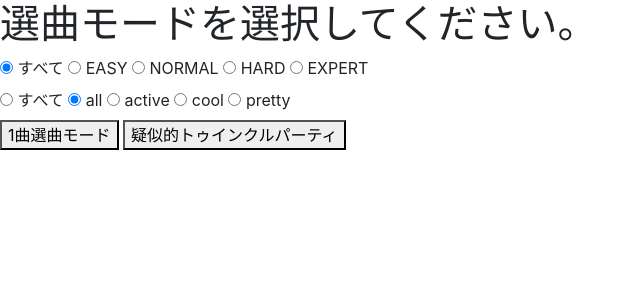
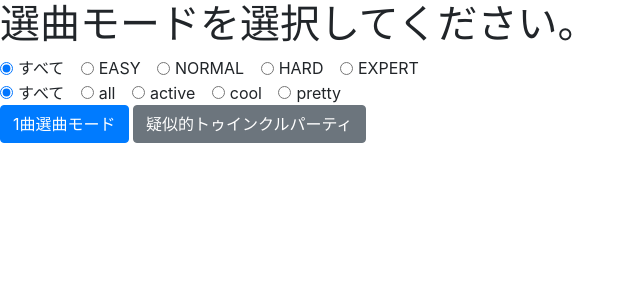
Before and after one commit to CyberTorte/Skmr, a Django app: page /selector/ in a window 1280 px wide. Shown: the part 56-356 px from the top of the page, without its empty margins (0-640 px from the left). Run offline with Django 3.2, Linux system fonts and the light colour scheme; some libraries are stand-ins or nearby versions.

Commit message:
フォーム部分BootStrap対応

```diff
--- a/selector/templates/selector/index.html
+++ b/selector/templates/selector/index.html
@@ -54,40 +54,59 @@
 
         <form action="{% url 'selector:select' %}" method="post">
             {% csrf_token %}
-            <input type="radio" id="difficulty1" name="difficulty" value="all" checked>
-            <label for="difficulty1">すべて</label>
+            <div class="form-check form-check-inline">
+                <input class="form-check-input" type="radio" id="difficulty1" name="difficulty" value="all" checked>
+                <label class="form-check-label" for="difficulty1">すべて</label>
+            </div>
 
-            <input type="radio" id="difficulty2" name="difficulty" value="EASY">
-            <label for="difficulty2">EASY</label>
+            <div class="form-check form-check-inline">
+                <input class="form-check-input" type="radio" id="difficulty2" name="difficulty" value="EASY">
+                <label class="form-check-label" for="difficulty2">EASY</label>
+            </div>
 
-            <input type="radio" id="difficulty3" name="difficulty" value="NORMAL">
-            <label for="difficulty3">NORMAL</label>
+            <div class="form-check form-check-inline">
+                <input class="form-check-input" type="radio" id="difficulty3" name="difficulty" value="NORMAL">
+                <label class="form-check-label" for="difficulty3">NORMAL</label>
+            </div>
 
-            <input type="radio" id="difficulty4" name="difficulty" value="HARD">
-            <label for="difficulty4">HARD</label>
+            <div class="form-check form-check-inline">
+                <input class="form-check-input" type="radio" id="difficulty4" name="difficulty" value="HARD">
+                <label class="form-check-label" for="difficulty4">HARD</label>
+            </div>
 
-            <input type="radio" id="difficulty5" name="difficulty" value="EXPERT">
-            <label for="difficulty5">EXPERT</label>
+            <div class="form-check form-check-inline">
+                <input class="form-check-input" type="radio" id="difficulty5" name="difficulty" value="EXPERT">
+                <label class="form-check-label" for="difficulty5">EXPERT</label>
+            </div>
 
             <br>
-            <input type="radio" id="attribute1" name="attribute" value="none" checked>
-            <label for="attribute1">すべて</label>
 
-            <input type="radio" id="attribute2" name="attribute" value="all" checked>
-            <label for="attribute2">all</label>
+            <div class="form-check form-check-inline">
+                <input class="form-check-input" type="radio" id="attribute1" name="attribute" value="none" checked>
+                <label class="form-check-label" for="attribute1">すべて</label>
+            </div>
 
-            <input type="radio" id="attribute3" name="attribute" value="active">
-            <label for="attribute3">active</label>
+            <div class="form-check form-check-inline">
+                <input class="form-check-input" type="radio" id="attribute2" name="attribute" value="all">
+                <label class="form-check-label" for="attribute2">all</label>
+            </div>
 
-            <input type="radio" id="attribute4" name="attribute" value="cool">
-            <label for="attribute4">cool</label>
-
-            <input type="radio" id="attribute5" name="attribute" value="pretty">
-            <label for="attribute5">pretty</label>
+            <div class="form-check form-check-inline">
+                <input class="form-check-input" type="radio" id="attribute3" name="attribute" value="active">
+                <label class="form-check-label" for="attribute3">active</label>
+            </div>
+            <div class="form-check form-check-inline">
+                <input class="form-check-input" type="radio" id="attribute4" name="attribute" value="cool">
+                <label class="form-check-label" for="attribute4">cool</label>
+            </div>
+            <div class="form-check form-check-inline">
+                <input class="form-check-input" type="radio" id="attribute5" name="attribute" value="pretty">
+                <label class="form-check-label" for="attribute5">pretty</label>
+            </div>
 
             <br>
-            <button type="submit" name="action" value="select">1曲選曲モード</button>
-            <button type="submit" name="action" value="twinkle">疑似的トゥインクルパーティ</button>
+            <button class="btn btn-primary" type="submit" name="action" value="select">1曲選曲モード</button>
+            <button class="btn btn-secondary" type="submit" name="action" value="twinkle">疑似的トゥインクルパーティ</button>
         </form>
 
         <script src="https://stackpath.bootstrapcdn.com/bootstrap/4.1.3/js/bootstrap.min.js" integrity="sha384-ChfqqxuZUCnJSK3+MXmPNIyE6ZbWh2IMqE241rYiqJxyMiZ6OW/JmZQ5stwEULTy" crossorigin="anonymous"></script>
```
